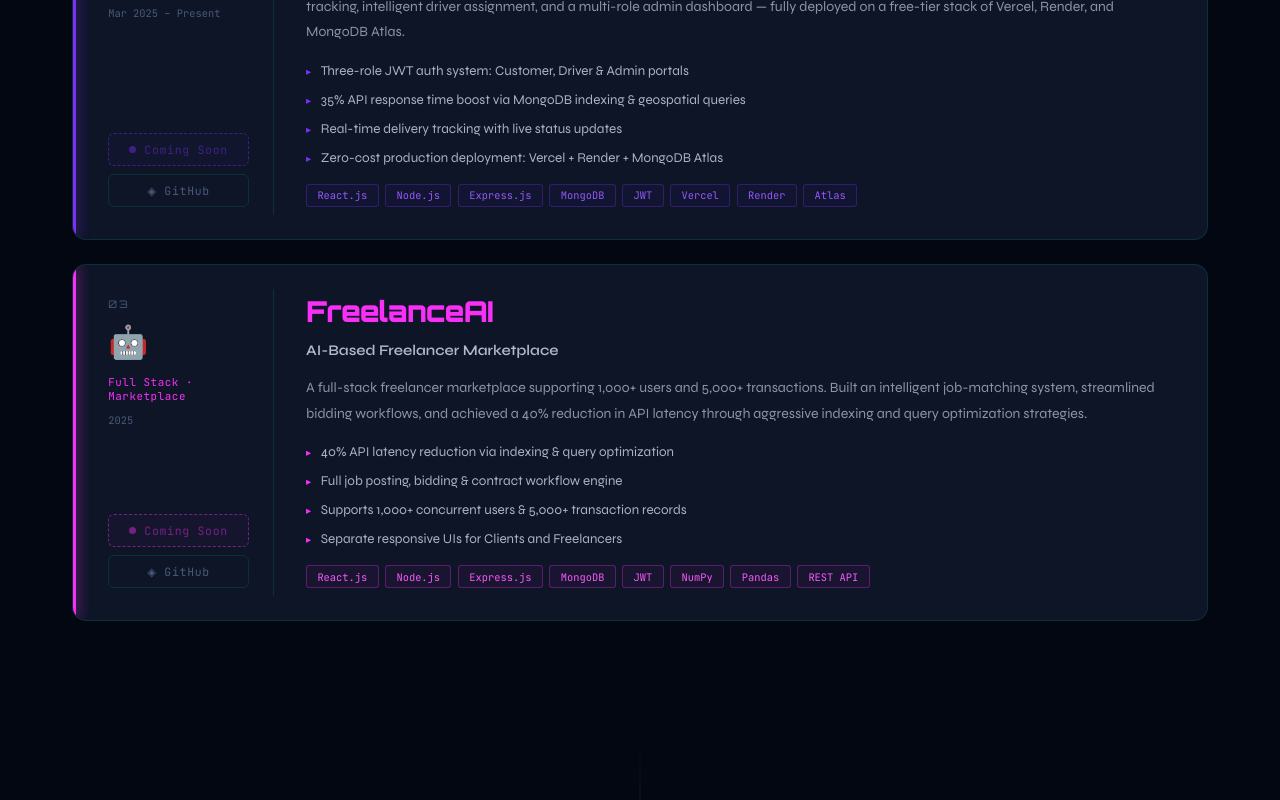
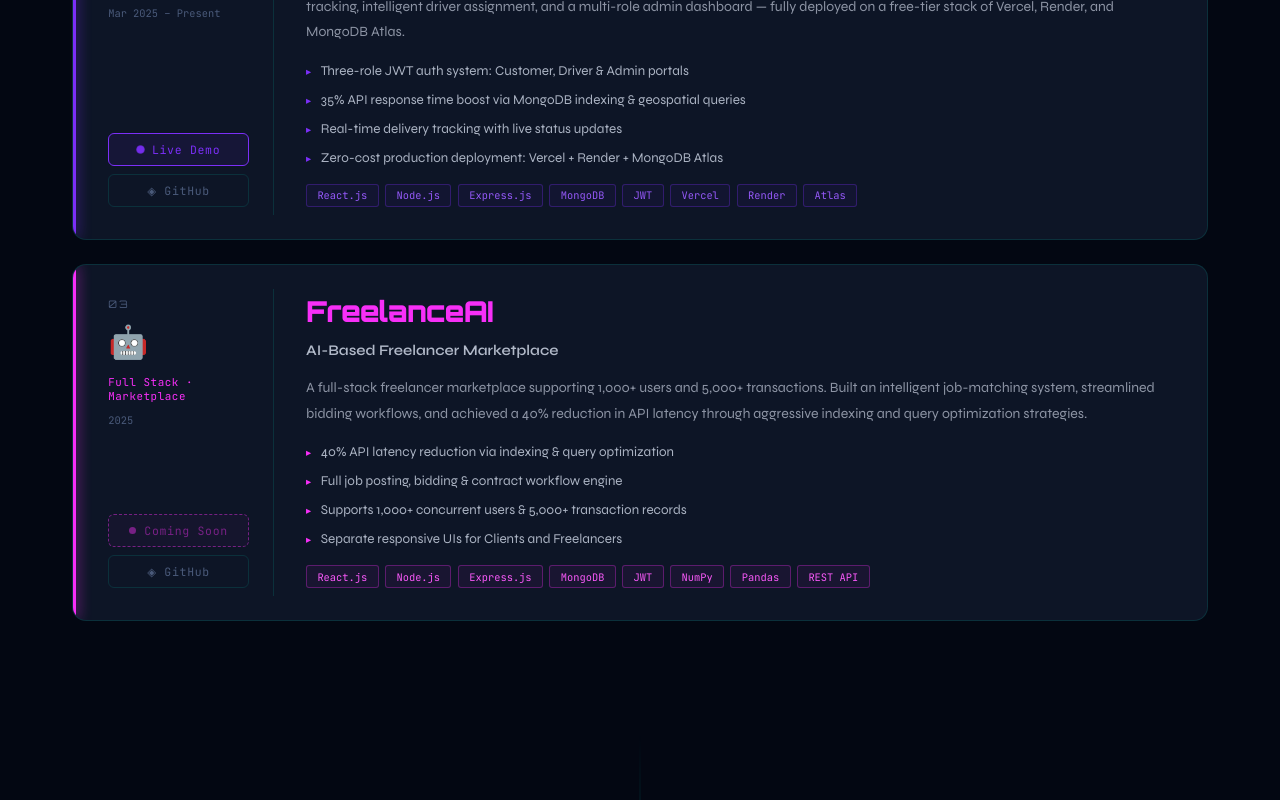
Before and after one commit to KameswaraSarma9/PortFolio-Dev, a React (Vite) app: page / in a window 1280 px wide. Shown: the part 3040-3840 px from the top of the page. Built offline with nearby package versions, Linux system fonts and the light colour scheme.

Commit message:
Update portfolio content and styling

```diff
--- a/src/components/Contact.jsx
+++ b/src/components/Contact.jsx
@@ -54,8 +54,8 @@ const contactLinks = [
   },
   {
     label: 'LeetCode',
-    value: 'leetcode.com/u/sLpe12wqcd/',
-    href: 'https://leetcode.com/u/sLpe12wqcd/',
+    value: 'leetcode.com/u/rvkameswarasarma/',
+    href: 'https://leetcode.com/u/rvkameswarasarma/',
     external: true,
     icon: (
       <svg viewBox="0 0 24 24" fill="currentColor">
--- a/src/components/Projects.jsx
+++ b/src/components/Projects.jsx
@@ -51,8 +51,8 @@ const projects = [
     ],
     tech: ['React.js', 'Node.js', 'Express.js', 'MongoDB', 'JWT', 'Vercel', 'Render', 'Atlas'],
     color: '#7b2ff7',
-    liveUrl: null,
-    githubUrl: 'https://github.com/KameswaraSarma9',
+    liveUrl: 'https://logistics-delivery-system.vercel.app/login',
+    githubUrl: 'https://github.com/KameswaraSarma9/Logistics-Delivery_System',
     icon: '📦',
   },
   {
```
